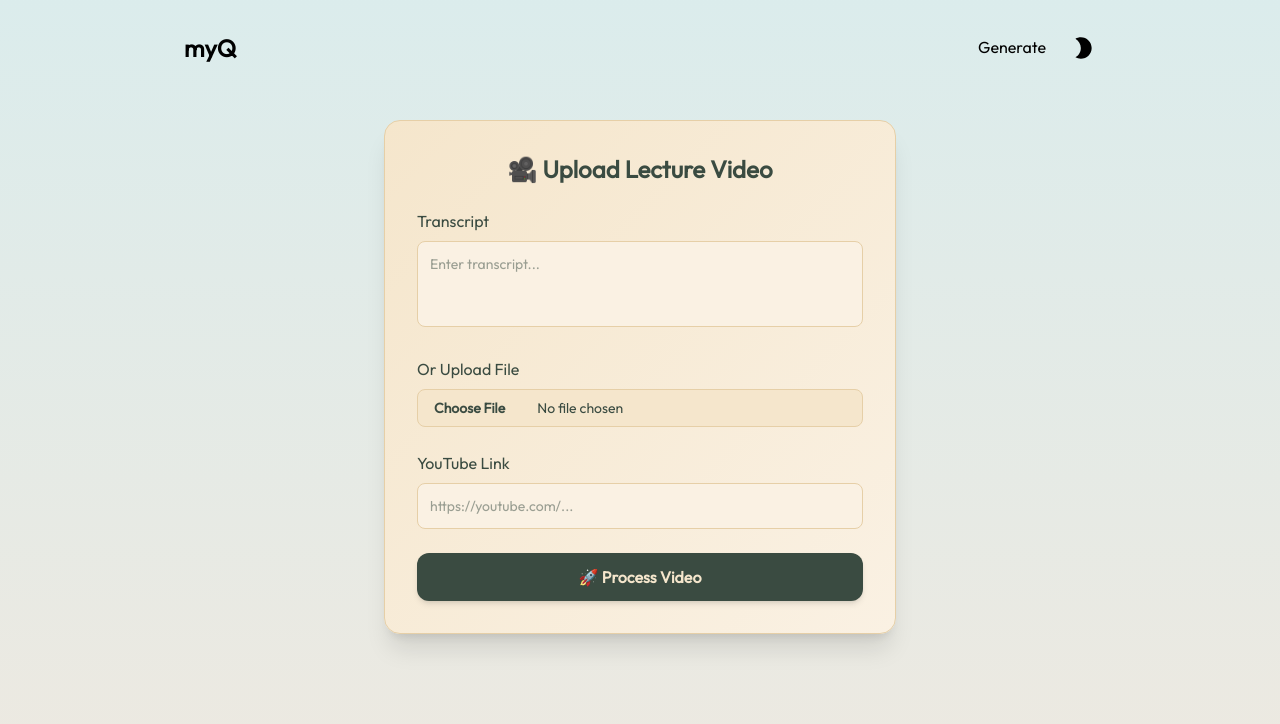
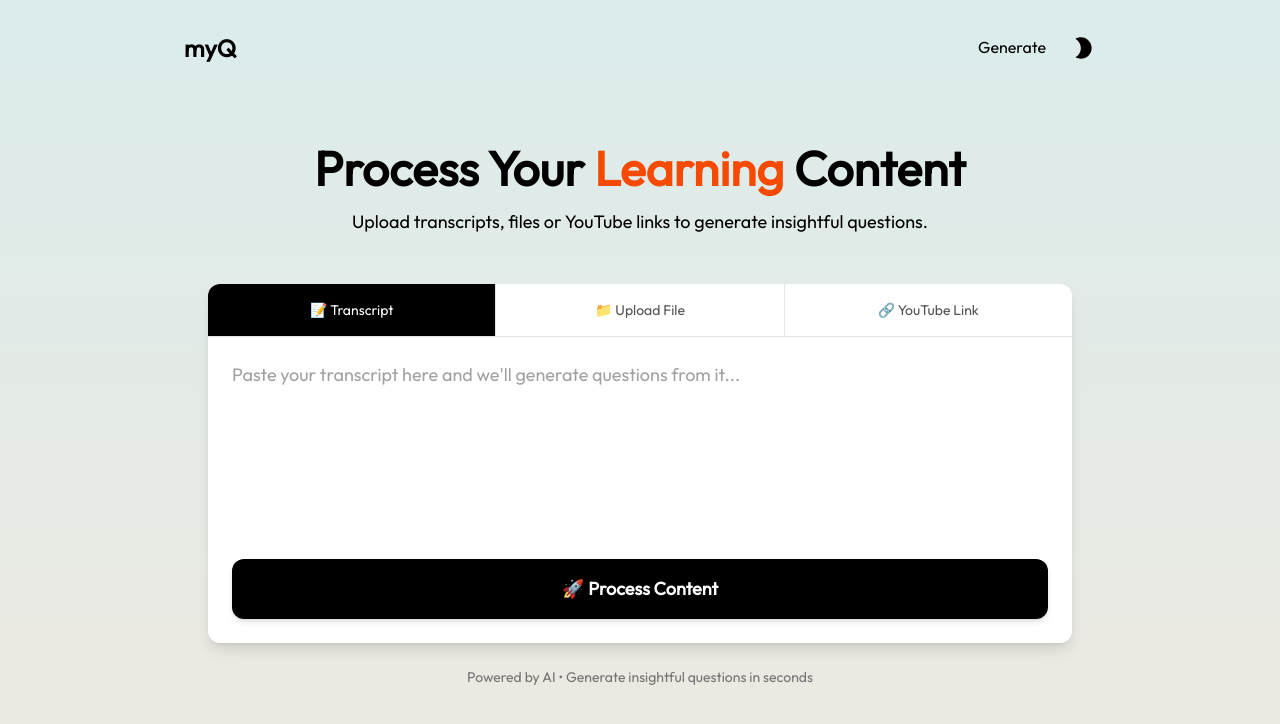
Before and after one commit to pranav-tiwari-exe/Lecture-to-Assessment-Synthesis-Pipeline, a Next.js app in the folder frontend/: page / in a window 1280 px wide. Shown: the top 724 px of the page. Built offline with nearby package versions, Linux system fonts and the light colour scheme.

Commit message:
enhanced component

```diff
--- a/frontend/app/generate/page.js
+++ b/frontend/app/generate/page.js
@@ -1,8 +1,16 @@
+
+import Navbar from '@/components/Navbar'
+import VideoInput from '@/components/VideoInput'
 import React from 'react'
 
 const Page = () => {
   return (
+   <div>
+     <Navbar />
     <div>Generate page</div>
+    <Myname />
+    <VideoInput/>
+   </div>
   )
 }
 
--- a/frontend/components/VideoInput.jsx
+++ b/frontend/components/VideoInput.jsx
@@ -1,136 +1,198 @@
 "use client";
 
 import { useState } from "react";
+import { motion } from 'framer-motion';
 
 export default function VideoInput() {
   const [videoLink, setVideoLink] = useState("");
   const [videoFile, setVideoFile] = useState(null);
   const [transcript, setTranscript] = useState("");
+  const [activeInput, setActiveInput] = useState("transcript");
 
   const handleFileChange = (e) => {
     if (e.target.files && e.target.files[0]) {
       setVideoFile(e.target.files[0]);
-      setVideoLink(""); // Clear link if file selected
+      setVideoLink("");
+      setTranscript("");
+      setActiveInput("file");
     }
   };
 
   const handleLinkChange = (e) => {
     setVideoLink(e.target.value);
-    setVideoFile(null); // Clear file if link entered
+    setVideoFile(null);
+    setTranscript("");
+    setActiveInput("link");
+  };
+
+  const handleTranscriptChange = (e) => {
+    setTranscript(e.target.value);
+    setVideoFile(null);
+    setVideoLink(null);
+    setActiveInput("transcript");
   };
 
   const handleSubmit = (e) => {
     e.preventDefault();
 
-    if (!videoLink && !videoFile) {
-      alert("Please provide a YouTube link or upload a video file");
+    if (!videoLink && !videoFile && !transcript) {
+      alert("Please provide a transcript, YouTube link, or upload a video file");
       return;
     }
 
-    // Send to backend
     console.log("Video Link:", videoLink);
     console.log("Video File:", videoFile);
-  };
-
-  const handleTranscriptChange = (e) => {
-    setTranscript(e.target.value);
+    console.log("Transcript:", transcript);
   };
 
   return (
-    <div
-      className="max-w-lg mx-auto p-8 shadow-xl rounded-2xl border"
-      style={{
-        background: "linear-gradient(to bottom right, #F5E6CC, #FAF1E3)",
-        borderColor: "#E6CFA7",
-      }}
+    <motion.div
+      className="max-w-4xl mx-auto px-4 py-6"
+      initial={{ opacity: 0, y: 20 }}
+      animate={{ opacity: 1, y: 0 }}
+      transition={{ duration: 0.8 }}
     >
-      <h2
-        className="text-2xl font-extrabold mb-6 text-center"
-        style={{ color: "#3A4B41" }}
+      {/* Header */}
+      <motion.div
+        className="text-center mb-12"
+        initial={{ opacity: 0, y: -20 }}
+        animate={{ opacity: 1, y: 0 }}
+        transition={{ duration: 0.8, delay: 0.2 }}
       >
-        🎥 Upload Lecture Video
-      </h2>
+        <h1 className="text-4xl sm:text-5xl font-bold mb-4">
+          Process Your <span className="text-orange-600">Learning</span> Content
+        </h1>
+        <p className="max-w-2xl mx-auto text-lg">
+          Upload transcripts, files or YouTube links to generate insightful questions.
+        </p>
+      </motion.div>
 
-      <form onSubmit={handleSubmit} className="space-y-6">
-        {/* Transcript Input */}
-        <div>
-          <label
-            className="block font-medium mb-2"
-            style={{ color: "#3A4B41" }}
+      {/* Main Input Container */}
+      <motion.div
+        className="bg-white shadow-lg border-0 rounded-xl border-neutral-200 overflow-hidden"
+        initial={{ opacity: 0, y: 20 }}
+        animate={{ opacity: 1, y: 0 }}
+        transition={{ duration: 0.8, delay: 0.4 }}
       >
-            Transcript
-          </label>
+        {/* Input Type Selector */}
+        <div className="flex border-b border-neutral-200">
+          <button
+            type="button"
+            onClick={() => setActiveInput("transcript")}
+            className={`flex-1 px-6 py-4 text-sm font-medium transition-colors ${
+              activeInput === "transcript"
+                ? "bg-black text-white"
+                : "text-neutral-600 hover:text-black hover:bg-neutral-50"
+            }`}
+          >
+            📝 Transcript
+          </button>
+          <button
+            type="button"
+            onClick={() => setActiveInput("file")}
+            className={`flex-1 px-6 py-4 text-sm font-medium transition-colors border-x border-neutral-200 ${
+              activeInput === "file"
+                ? "bg-black text-white"
+                : "text-neutral-600 hover:text-black hover:bg-neutral-50"
+            }`}
+          >
+            📁 Upload File
+          </button>
+          <button
+            type="button"
+            onClick={() => setActiveInput("link")}
+            className={`flex-1 px-6 py-4 text-sm font-medium transition-colors ${
+              activeInput === "link"
+                ? "bg-black text-white"
+                : "text-neutral-600 hover:text-black hover:bg-neutral-50"
+            }`}
+          >
+            🔗 YouTube Link
+          </button>
+        </div>
+
+        {/* Input Area */}
+        <form onSubmit={handleSubmit} className="relative text-zinc-600">
+          <motion.div
+            className="p-6"
+            key={activeInput}
+            initial={{ opacity: 0, x: 20 }}
+            animate={{ opacity: 1, x: 0 }}
+            transition={{ duration: 0.3 }}
+          >
+            {activeInput === "transcript" && (
+              <div className="relative">
                 <textarea
-            placeholder="Enter transcript..."
+                  placeholder="Paste your transcript here and we'll generate questions from it..."
                   value={transcript}
                   onChange={handleTranscriptChange}
-            rows={3}
-            className="text-sm w-full p-3 border rounded-lg focus:outline-none focus:ring-2 resize-none"
-            style={{
-              borderColor: "#E6CFA7",
-              color: "#3A4B41",
-              backgroundColor: "#FAF1E3",
-              focusRingColor: "#3A4B41",
-            }}
+                  rows={6}
+                  className="w-full resize-none border-0 text-lg placeholder-neutral-400 focus:outline-none focus:ring-0 bg-transparent"
+                  style={{ fontFamily: 'Outfit, sans-serif' }}
                 />
               </div>
+            )}
 
-        {/* File Upload */}
-        <div>
-          <label
-            className="block font-medium mb-2"
-            style={{ color: "#3A4B41" }}
-          >
-            Or Upload File
-          </label>
+            {activeInput === "file" && (
+              <div className="relative">
+                <div className="border-2 border-dashed border-neutral-300 rounded-xl p-8 text-center hover:border-neutral-400 transition-colors">
                   <input
                     type="file"
                     accept="video/*"
                     onChange={handleFileChange}
-            className="block w-full text-sm border rounded-lg cursor-pointer file:mr-4 file:py-2 file:px-4
-            file:rounded-lg file:border-0 file:text-sm file:font-semibold"
-            style={{
-              borderColor: "#E6CFA7",
-              color: "#3A4B41",
-              backgroundColor: "#F5E6CC",
-            }}
+                    className="absolute inset-0 w-full h-full opacity-0 cursor-pointer"
+                  />
+                  <div className="flex flex-col items-center">
+                    <div className="text-4xl mb-4">📝</div>
+                    <p className="text-lg text-neutral-600 mb-2">
+                      {videoFile ? videoFile.name : "Click to upload a file"}
+                    </p>
+                    <p className="text-sm text-neutral-400">
+                      Supports *.pdf and *.txt formats
+                    </p>
+                  </div>
+                </div>
+              </div>
+            )}
+
+            {activeInput === "link" && (
+              <div className="relative">
+                <input
+                  type="url"
+                  placeholder="https://youtube.com/watch?v=..."
+                  value={videoLink}
+                  onChange={handleLinkChange}
+                  className="w-full text-lg border-0 placeholder-neutral-400 focus:outline-none focus:ring-0 bg-transparent py-2"
+                  style={{ fontFamily: 'Outfit, sans-serif' }}
                 />
               </div>
-
-        {/* YouTube Link Input */}
-        <div>
-          <label
-            className="block font-medium mb-2"
-            style={{ color: "#3A4B41" }}
-          >
-            YouTube Link
-          </label>
-          <input
-            type="url"
-            placeholder="https://youtube.com/..."
-            value={videoLink}
-            onChange={handleLinkChange}
-            className="text-sm w-full p-3 border rounded-lg focus:outline-none focus:ring-2"
-            style={{
-              borderColor: "#E6CFA7",
-              color: "#3A4B41",
-              backgroundColor: "#FAF1E3",
-            }}
-          />
-        </div>
+            )}
+          </motion.div>
 
           {/* Submit Button */}
-        <button
+          <div className="px-6 pb-6">
+            <motion.button
               type="submit"
-          className="w-full py-3 rounded-xl font-semibold shadow-md transition-all duration-300"
-          style={{
-            backgroundColor: "#3A4B41",
-            color: "#F5E6CC",
-          }}
+              className="w-full bg-black text-white py-4 rounded-xl font-semibold text-lg shadow-md hover:bg-neutral-800 transition-all duration-300 flex items-center justify-center gap-2"
+              whileHover={{ scale: 1.02 }}
+              whileTap={{ scale: 0.98 }}
+              disabled={!transcript && !videoFile && !videoLink}
             >
-          🚀 Process Video
-        </button>
+              <span>🚀 Process Content</span>
+            </motion.button>
+          </div>
         </form>
-    </div>
+      </motion.div>
+
+      {/* Footer Text */}
+      <motion.p
+        className="text-center text-neutral-500 mt-6 text-sm"
+        initial={{ opacity: 0 }}
+        animate={{ opacity: 1 }}
+        transition={{ delay: 0.8, duration: 0.8 }}
+      >
+        Powered by AI • Generate insightful questions in seconds
+      </motion.p>
+    </motion.div>
   );
 }
--- a/frontend/package.json
+++ b/frontend/package.json
@@ -9,6 +9,7 @@
     "lint": "next lint"
   },
   "dependencies": {
+    "framer-motion": "^12.23.12",
     "next": "15.4.6",
     "next-themes": "^0.4.6",
     "react": "19.1.0",
```
Also changed, not shown: 1 other file (tests, documents, lock files or other folders). Lines whose indentation alone changed are shown as unchanged.
